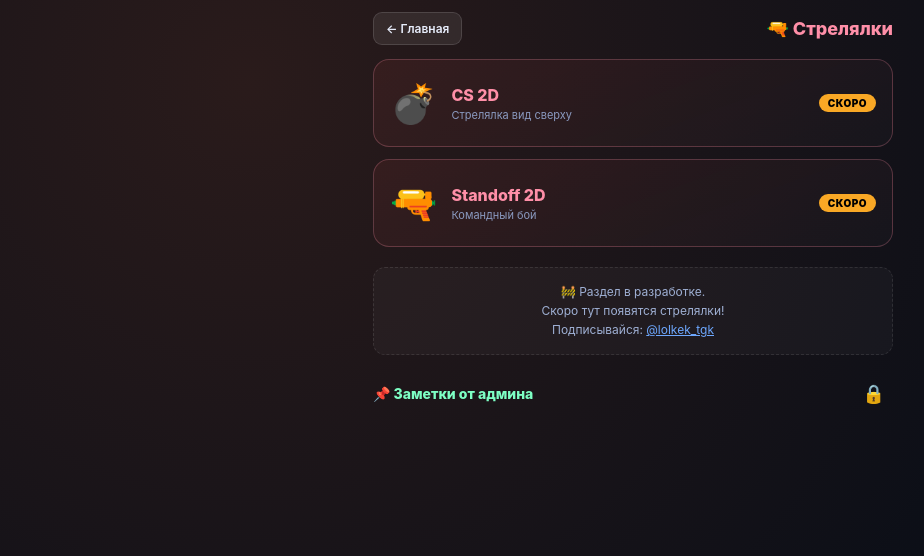
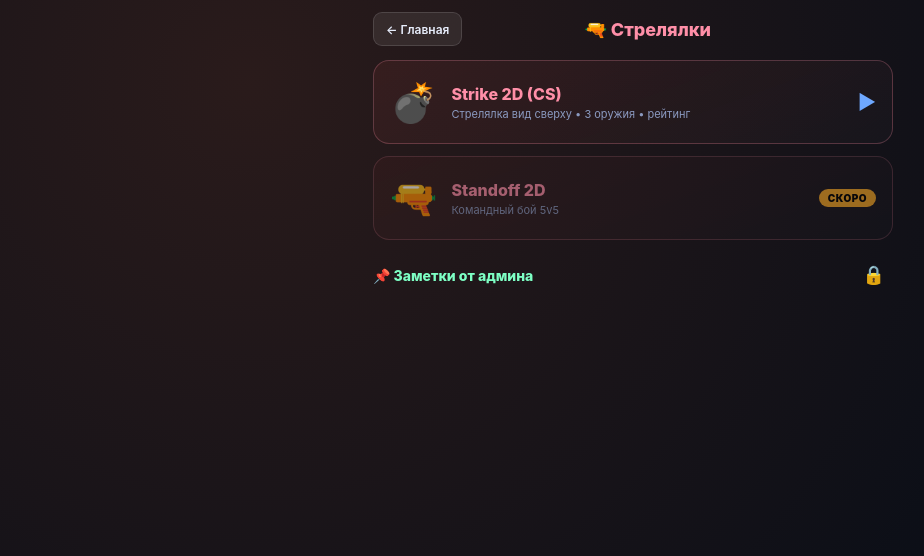
Before and after one commit to egor85098-jpg/Games, a plain HTML site: page shooters.html in a window 1280 px wide. Shown: the whole page, without its empty margins (7-931 px from the left). Drawn offline with Linux system fonts and the light colour scheme.

Commit message:
Update shooters.html

```diff
--- a/shooters.html
+++ b/shooters.html
@@ -9,50 +9,56 @@
 <link rel="stylesheet" href="notes.css">
 <style>
 *{box-sizing:border-box;margin:0;padding:0;-webkit-tap-highlight-color:transparent}
-body{font-family:-apple-system,Helvetica,Arial,sans-serif;background:radial-gradient(circle at 20% 10%,#2a1b1b,#0a0e17 70%);background-attachment:fixed;color:#e8eefc;padding:12px 10px 30px;min-height:100vh;-webkit-user-select:none;user-select:none;overflow-x:hidden;font-size:14px}
+body{font-family:-apple-system,Helvetica,Arial,sans-serif;background:radial-gradient(circle at 20% 10%,#2a1b1b,#0a0e17 70%);background-attachment:fixed;color:#e8eefc;padding:12px 10px 40px;min-height:100vh;-webkit-user-select:none;user-select:none;overflow-x:hidden;font-size:14px}
 #a{max-width:520px;margin:0 auto}
-.topbar{display:flex;justify-content:space-between;align-items:center;margin-bottom:14px}
+.topbar{display:flex;justify-content:space-between;align-items:center;gap:8px;margin-bottom:14px}
 .topbar h1{font-size:18px;font-weight:800;color:#ff8fa8}
-.menu{display:grid;grid-template-columns:1fr;gap:12px}
-.card{display:flex;align-items:center;gap:14px;padding:20px 16px;border:1px solid rgba(255,143,168,.25);border-radius:16px;background:linear-gradient(160deg,rgba(255,80,80,.08),rgba(255,255,255,.02));color:#e8eefc;font-family:inherit;text-decoration:none;position:relative;overflow:hidden}
-.card:active{transform:scale(.97)}
+.btn{background:rgba(255,255,255,.08);border:1px solid rgba(255,255,255,.13);color:#e8eefc;padding:8px 12px;border-radius:9px;font-family:inherit;font-size:12px;font-weight:600;min-height:34px;cursor:pointer;-webkit-appearance:none;appearance:none;text-decoration:none;display:inline-flex;align-items:center;justify-content:center}
+.btn:active{background:rgba(255,255,255,.22)}
+
+/* МЕНЮ */
+.menu{display:grid;grid-template-columns:1fr;gap:12px;margin-bottom:20px}
+.card{display:flex;align-items:center;gap:14px;padding:18px 16px;border:1px solid rgba(255,143,168,.25);border-radius:16px;background:linear-gradient(160deg,rgba(255,80,80,.08),rgba(255,255,255,.02));color:#e8eefc;font-family:inherit;text-decoration:none;position:relative;overflow:hidden;-webkit-appearance:none;appearance:none;cursor:pointer}
+.card:active{transform:scale(.97);border-color:#ff8fa8}
 .card .ico{font-size:38px;flex-shrink:0}
 .card .txt{flex:1;text-align:left}
 .card .name{font-size:16px;font-weight:800;display:block;color:#ff8fa8}
 .card .desc{font-size:11px;color:#8b9ac0;display:block;margin-top:3px}
+.card .arrow{color:#6ea8ff;font-size:20px;flex-shrink:0}
+.card.soon{opacity:.6;cursor:default}
 .badge{background:#f9a825;color:#000;font-size:10px;font-weight:900;padding:3px 9px;border-radius:9px;letter-spacing:.5px}
-.info{text-align:center;color:#9fb0d4;font-size:12px;line-height:1.6;margin-top:20px;padding:14px;background:rgba(255,255,255,.03);border-radius:12px;border:1px dashed rgba(255,255,255,.1)}
 </style>
 </head>
 <body>
 <div id="a">
 
 <div class="topbar">
-  <a class="btn" href="index.html" style="background:rgba(255,255,255,.08);border:1px solid rgba(255,255,255,.13);color:#e8eefc;padding:8px 12px;border-radius:9px;text-decoration:none;font-size:12px;font-weight:600">← Главная</a>
+  <a class="btn" href="index.html">← Главная</a>
   <h1>🔫 Стрелялки</h1>
+  <span style="width:60px"></span>
 </div>
 
 <div class="menu">
-  <div class="card">
+  <a class="card" href="cs2d.html">
     <span class="ico">💣</span>
-    <span class="txt"><span class="name">CS 2D</span><span class="desc">Стрелялка вид сверху</span></span>
-    <span class="badge">СКОРО</span>
-  </div>
-  <div class="card">
+    <span class="txt">
+      <span class="name">Strike 2D (CS)</span>
+      <span class="desc">Стрелялка вид сверху • 3 оружия • рейтинг</span>
+    </span>
+    <span class="arrow">▶</span>
+  </a>
+  <div class="card soon">
     <span class="ico">🔫</span>
-    <span class="txt"><span class="name">Standoff 2D</span><span class="desc">Командный бой</span></span>
+    <span class="txt">
+      <span class="name">Standoff 2D</span>
+      <span class="desc">Командный бой 5v5</span>
+    </span>
     <span class="badge">СКОРО</span>
   </div>
 </div>
 
-<div class="info">
-  🚧 Раздел в разработке.<br>
-  Скоро тут появятся стрелялки!<br>
-  Подписывайся: <a href="https://t.me/lolkek_tgk" style="color:#6ea8ff">@lolkek_tgk</a>
-</div>
-
 <!-- ЗАМЕТКИ -->
-<div class="notes-section" style="margin-top:24px">
+<div class="notes-section">
   <div class="notes-header">
     <h2>📌 Заметки от админа</h2>
     <button class="notes-lock" id="notesLock">🔒</button>
@@ -62,6 +68,7 @@
 
 </div>
 
+<!-- МОДАЛКА ЗАМЕТОК -->
 <div class="notes-modal" id="notesModal">
   <div class="notes-modal-box">
     <h3>🔐 Заметки админа</h3>
@@ -71,8 +78,8 @@
     </div>
     <div id="notesAdminArea" style="display:none">
       <label class="notes-label">Заголовок</label>
-      <input type="text" id="noteTitleInput" placeholder="Заголовок">
-      <label class="notes-label">Текст</label>
+      <input type="text" id="noteTitleInput" placeholder="Например: Новость">
+      <label class="notes-label">Текст заметки</label>
       <textarea id="noteTextInput" placeholder="Текст..."></textarea>
       <div class="notes-modal-btns"><button class="notes-btn" id="notesAddBtn" style="width:100%">➕ Добавить</button></div>
     </div>
```
